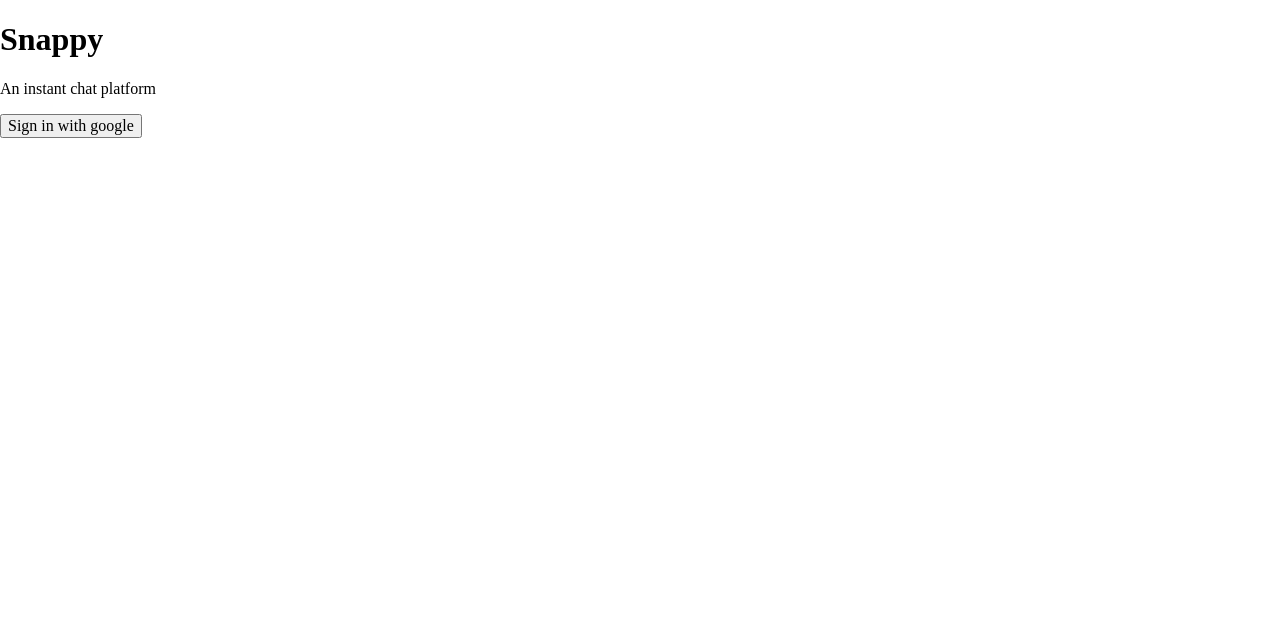
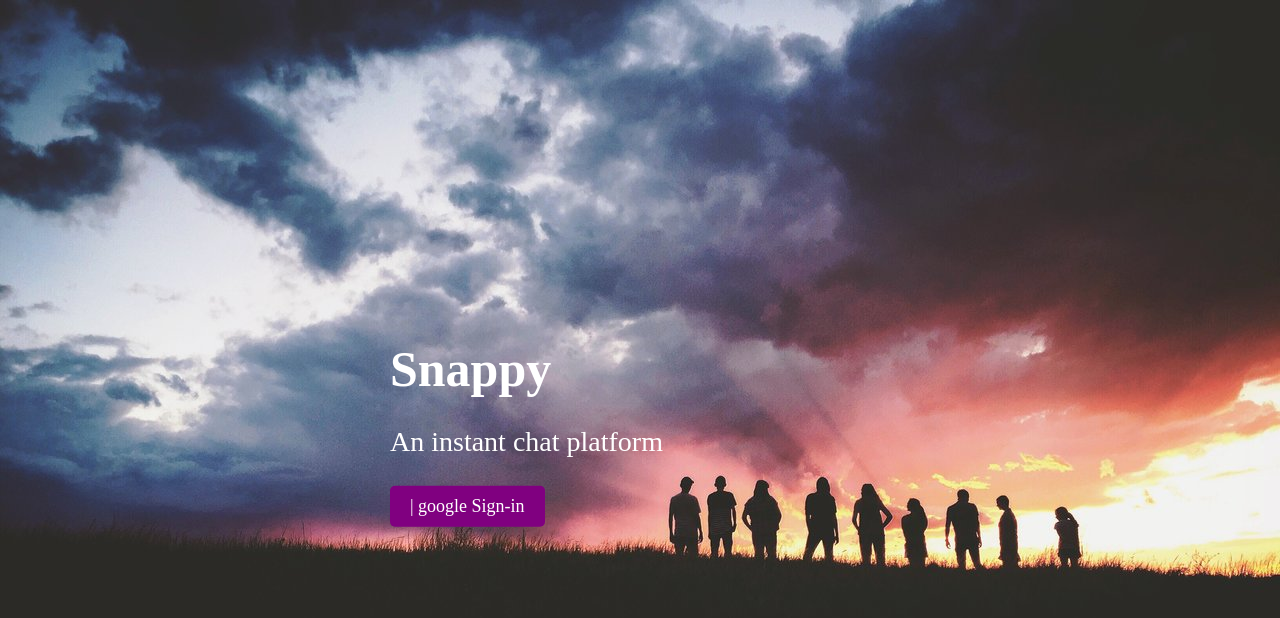
Before and after one commit to JiteshLakhwani/WEBKIT, a plain HTML site: page index.html in a window 1280 px wide. Drawn offline with nearby package versions, Linux system fonts and the light colour scheme.

Commit message:
index static

```diff
--- a/index.html
+++ b/index.html
@@ -12,11 +12,11 @@
 <body>
   <div class="main">
     <h1 class="logo">Snappy</h1>
-    <p>
+    <p class="tag_line ">
       An instant chat platform
     </p>
     <button class="button_google">
-      Sign in with google
+      |  google Sign-in
     </button>
 
     </h1>
--- a/style.css
+++ b/style.css
@@ -6,7 +6,45 @@ html, body {
 *, *:before, *:after {
     box-sizing: inherit;
 }
-.main
+body
 {
-  margin: auto;
+  background-image: url("images/background.jpg");
+  background-repeat: no-repeat;
+  background-size: cover;
+  overflow: hidden;
+  font-size: 18px;
 }
+
+.main{
+  width: 500px;
+   margin: auto;
+
+   position: relative;
+    top: 50%;
+    transform: translateY(-50%);
+}
+.logo
+{
+font-size: 50px;
+color: white;
+margin-bottom: 15px;
+}
+.tag_line
+{
+  font-size: 28px;
+  color: white;
+}
+.button_google
+{
+  background-color: purple;
+  border: none;
+  border-radius: 5px;
+  padding: 10px 20px;
+  color: white;
+  cursor: pointer;
+}
+.button_google:hover
+{
+  background-color: white;
+  color: purple;
+}
```
Also changed, not shown: images/background.jpg (added).
